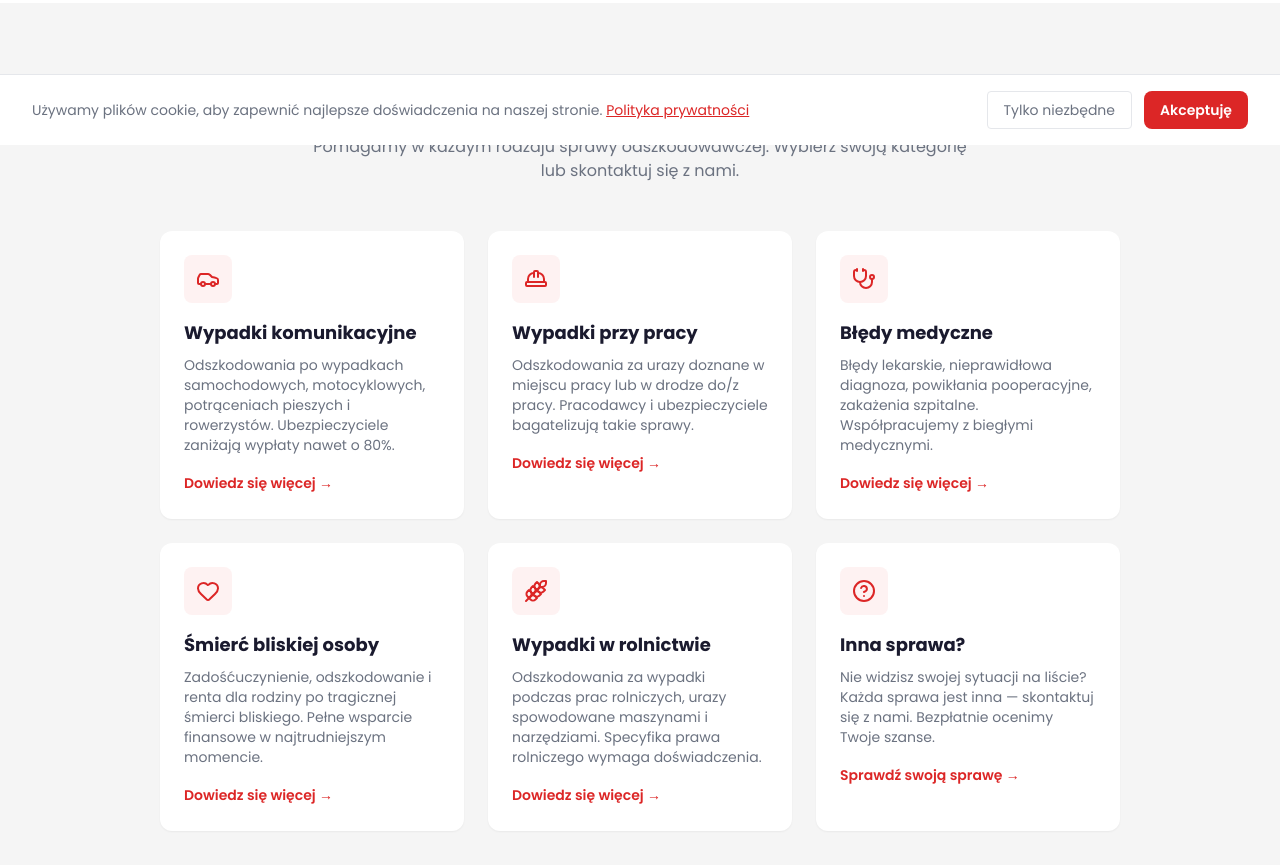
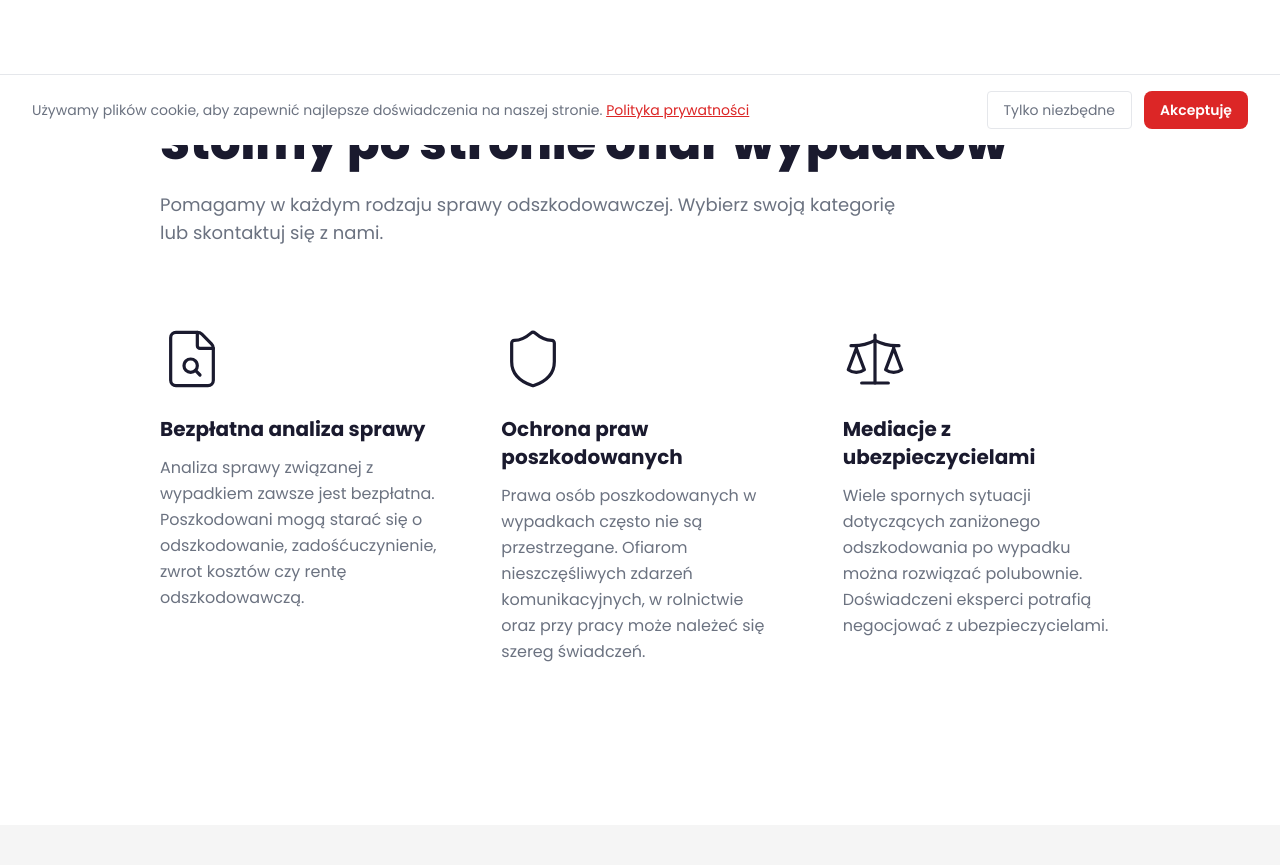
Before and after one commit to Kaban15/szkody, a website: page uslugi.html in a window 1280 px wide. Shown: the part 655-1520 px from the top of the page. Drawn offline with nearby package versions, Linux system fonts and the light colour scheme.

Commit message:
feat: uslugi.html — Votum-style large icons, slide-in cards, bigger text

```diff
--- a/uslugi.html
+++ b/uslugi.html
@@ -142,67 +142,95 @@
             </div>
         </section>
 
-        <!-- SERVICE CARDS 2x3 GRID -->
+        <!-- SECTION HEADING — Votum style -->
+        <section class="bg-white py-16 lg:py-20">
+            <div class="max-w-5xl mx-auto px-4 sm:px-6 lg:px-8">
+                <p class="text-v2-muted text-sm uppercase tracking-widest mb-4">Doświadczenie i skuteczność</p>
+                <h2 class="text-v2-text text-3xl lg:text-5xl font-extrabold leading-tight mb-6">Stoimy po stronie ofiar wypadków</h2>
+                <p class="text-v2-muted text-lg max-w-3xl">Pomagamy w każdym rodzaju sprawy odszkodowawczej. Wybierz swoją kategorię lub skontaktuj się z nami.</p>
+            </div>
+        </section>
+
+        <!-- ICON FEATURES — large icons, 3 columns, Votum style -->
+        <section class="bg-white pb-16 lg:pb-20">
+            <div class="max-w-5xl mx-auto px-4 sm:px-6 lg:px-8">
+                <div class="grid md:grid-cols-3 gap-12 lg:gap-16 mb-20">
+                    <div class="v2-slide-left">
+                        <i data-lucide="file-search" class="w-16 h-16 text-v2-text mb-6 stroke-[1.2]"></i>
+                        <h3 class="text-v2-text font-bold text-xl mb-3">Bezpłatna analiza sprawy</h3>
+                        <p class="text-v2-muted text-base leading-relaxed">Analiza sprawy związanej z wypadkiem zawsze jest bezpłatna. Poszkodowani mogą starać się o odszkodowanie, zadośćuczynienie, zwrot kosztów czy rentę odszkodowawczą.</p>
+                    </div>
+                    <div class="v2-slide-left" style="transition-delay: 0.1s;">
+                        <i data-lucide="shield" class="w-16 h-16 text-v2-text mb-6 stroke-[1.2]"></i>
+                        <h3 class="text-v2-text font-bold text-xl mb-3">Ochrona praw poszkodowanych</h3>
+                        <p class="text-v2-muted text-base leading-relaxed">Prawa osób poszkodowanych w wypadkach często nie są przestrzegane. Ofiarom nieszczęśliwych zdarzeń komunikacyjnych, w rolnictwie oraz przy pracy może należeć się szereg świadczeń.</p>
+                    </div>
+                    <div class="v2-slide-left" style="transition-delay: 0.2s;">
+                        <i data-lucide="scale" class="w-16 h-16 text-v2-text mb-6 stroke-[1.2]"></i>
+                        <h3 class="text-v2-text font-bold text-xl mb-3">Mediacje z ubezpieczycielami</h3>
+                        <p class="text-v2-muted text-base leading-relaxed">Wiele spornych sytuacji dotyczących zaniżonego odszkodowania po wypadku można rozwiązać polubownie. Doświadczeni eksperci potrafią negocjować z ubezpieczycielami.</p>
+                    </div>
+                </div>
+            </div>
+        </section>
+
+        <!-- SERVICE CARDS — 2x3 grid, slide-in animation -->
         <section class="bg-v2-surface py-16 lg:py-20">
-            <div class="max-w-5xl mx-auto px-4 sm:px-6 lg:px-8">
-                <div class="text-center mb-12">
-                    <h2 class="text-v2-text text-2xl lg:text-3xl font-bold mb-4">Nasze usługi</h2>
-                    <p class="text-v2-muted max-w-2xl mx-auto">Pomagamy w każdym rodzaju sprawy odszkodowawczej. Wybierz swoją kategorię lub skontaktuj się z nami.</p>
-                </div>
+            <div class="max-w-6xl mx-auto px-4 sm:px-6 lg:px-8">
                 <div class="grid sm:grid-cols-2 lg:grid-cols-3 gap-6">
                     <!-- Card 1 -->
-                    <div class="bg-white rounded-xl p-6 shadow-sm hover:shadow-md transition-shadow">
-                        <div class="w-12 h-12 bg-red-50 rounded-lg flex items-center justify-center mb-4">
-                            <i data-lucide="car" class="w-6 h-6 text-v2-cta"></i>
+                    <div class="v2-slide-left bg-white rounded-2xl p-8 shadow-sm hover:shadow-lg transition-shadow">
+                        <div class="w-14 h-14 bg-red-50 rounded-xl flex items-center justify-center mb-6">
+                            <i data-lucide="car" class="w-7 h-7 text-v2-cta"></i>
                         </div>
-                        <h3 class="text-v2-text font-bold text-lg mb-2">Wypadki komunikacyjne</h3>
-                        <p class="text-v2-muted text-sm mb-4">Odszkodowania po wypadkach samochodowych, motocyklowych, potrąceniach pieszych i rowerzystów. Ubezpieczyciele zaniżają wypłaty nawet o 80%.</p>
-                        <a href="odszkodowania-komunikacyjne.html" class="text-v2-cta text-sm font-semibold hover:underline">Dowiedz się więcej →</a>
+                        <h3 class="text-v2-text font-bold text-xl mb-3">Wypadki komunikacyjne</h3>
+                        <p class="text-v2-muted text-base leading-relaxed mb-6">Odszkodowania po wypadkach samochodowych, motocyklowych, potrąceniach pieszych i rowerzystów. Ubezpieczyciele zaniżają wypłaty nawet o 80%.</p>
+                        <a href="odszkodowania-komunikacyjne.html" class="text-v2-cta font-semibold hover:underline">Dowiedz się więcej →</a>
                     </div>
                     <!-- Card 2 -->
-                    <div class="bg-white rounded-xl p-6 shadow-sm hover:shadow-md transition-shadow">
-                        <div class="w-12 h-12 bg-red-50 rounded-lg flex items-center justify-center mb-4">
-                            <i data-lucide="hard-hat" class="w-6 h-6 text-v2-cta"></i>
+                    <div class="v2-slide-right bg-white rounded-2xl p-8 shadow-sm hover:shadow-lg transition-shadow">
+                        <div class="w-14 h-14 bg-red-50 rounded-xl flex items-center justify-center mb-6">
+                            <i data-lucide="hard-hat" class="w-7 h-7 text-v2-cta"></i>
                         </div>
-                        <h3 class="text-v2-text font-bold text-lg mb-2">Wypadki przy pracy</h3>
-                        <p class="text-v2-muted text-sm mb-4">Odszkodowania za urazy doznane w miejscu pracy lub w drodze do/z pracy. Pracodawcy i ubezpieczyciele bagatelizują takie sprawy.</p>
-                        <a href="odszkodowania-wypadki-przy-pracy.html" class="text-v2-cta text-sm font-semibold hover:underline">Dowiedz się więcej →</a>
+                        <h3 class="text-v2-text font-bold text-xl mb-3">Wypadki przy pracy</h3>
+                        <p class="text-v2-muted text-base leading-relaxed mb-6">Odszkodowania za urazy doznane w miejscu pracy lub w drodze do/z pracy. Pracodawcy i ubezpieczyciele bagatelizują takie sprawy.</p>
+                        <a href="odszkodowania-wypadki-przy-pracy.html" class="text-v2-cta font-semibold hover:underline">Dowiedz się więcej →</a>
                     </div>
                     <!-- Card 3 -->
-                    <div class="bg-white rounded-xl p-6 shadow-sm hover:shadow-md transition-shadow">
-                        <div class="w-12 h-12 bg-red-50 rounded-lg flex items-center justify-center mb-4">
-                            <i data-lucide="stethoscope" class="w-6 h-6 text-v2-cta"></i>
+                    <div class="v2-slide-left bg-white rounded-2xl p-8 shadow-sm hover:shadow-lg transition-shadow">
+                        <div class="w-14 h-14 bg-red-50 rounded-xl flex items-center justify-center mb-6">
+                            <i data-lucide="stethoscope" class="w-7 h-7 text-v2-cta"></i>
                         </div>
-                        <h3 class="text-v2-text font-bold text-lg mb-2">Błędy medyczne</h3>
-                        <p class="text-v2-muted text-sm mb-4">Błędy lekarskie, nieprawidłowa diagnoza, powikłania pooperacyjne, zakażenia szpitalne. Współpracujemy z biegłymi medycznymi.</p>
-                        <a href="odszkodowania-bledy-medyczne.html" class="text-v2-cta text-sm font-semibold hover:underline">Dowiedz się więcej →</a>
+                        <h3 class="text-v2-text font-bold text-xl mb-3">Błędy medyczne</h3>
+                        <p class="text-v2-muted text-base leading-relaxed mb-6">Błędy lekarskie, nieprawidłowa diagnoza, powikłania pooperacyjne, zakażenia szpitalne. Współpracujemy z biegłymi medycznymi.</p>
+                        <a href="odszkodowania-bledy-medyczne.html" class="text-v2-cta font-semibold hover:underline">Dowiedz się więcej →</a>
                     </div>
                     <!-- Card 4 -->
-                    <div class="bg-white rounded-xl p-6 shadow-sm hover:shadow-md transition-shadow">
-                        <div class="w-12 h-12 bg-red-50 rounded-lg flex items-center justify-center mb-4">
-                            <i data-lucide="heart" class="w-6 h-6 text-v2-cta"></i>
+                    <div class="v2-slide-right bg-white rounded-2xl p-8 shadow-sm hover:shadow-lg transition-shadow">
+                        <div class="w-14 h-14 bg-red-50 rounded-xl flex items-center justify-center mb-6">
+                            <i data-lucide="heart" class="w-7 h-7 text-v2-cta"></i>
                         </div>
-                        <h3 class="text-v2-text font-bold text-lg mb-2">Śmierć bliskiej osoby</h3>
-                        <p class="text-v2-muted text-sm mb-4">Zadośćuczynienie, odszkodowanie i renta dla rodziny po tragicznej śmierci bliskiego. Pełne wsparcie finansowe w najtrudniejszym momencie.</p>
-                        <a href="odszkodowania-smierc-bliskiej-osoby.html" class="text-v2-cta text-sm font-semibold hover:underline">Dowiedz się więcej →</a>
+                        <h3 class="text-v2-text font-bold text-xl mb-3">Śmierć bliskiej osoby</h3>
+                        <p class="text-v2-muted text-base leading-relaxed mb-6">Zadośćuczynienie, odszkodowanie i renta dla rodziny po tragicznej śmierci bliskiego. Pełne wsparcie finansowe w najtrudniejszym momencie.</p>
+                        <a href="odszkodowania-smierc-bliskiej-osoby.html" class="text-v2-cta font-semibold hover:underline">Dowiedz się więcej →</a>
                     </div>
                     <!-- Card 5 -->
-                    <div class="bg-white rounded-xl p-6 shadow-sm hover:shadow-md transition-shadow">
-                        <div class="w-12 h-12 bg-red-50 rounded-lg flex items-center justify-center mb-4">
-                            <i data-lucide="wheat" class="w-6 h-6 text-v2-cta"></i>
+                    <div class="v2-slide-left bg-white rounded-2xl p-8 shadow-sm hover:shadow-lg transition-shadow">
+                        <div class="w-14 h-14 bg-red-50 rounded-xl flex items-center justify-center mb-6">
+                            <i data-lucide="wheat" class="w-7 h-7 text-v2-cta"></i>
                         </div>
-                        <h3 class="text-v2-text font-bold text-lg mb-2">Wypadki w rolnictwie</h3>
-                        <p class="text-v2-muted text-sm mb-4">Odszkodowania za wypadki podczas prac rolniczych, urazy spowodowane maszynami i narzędziami. Specyfika prawa rolniczego wymaga doświadczenia.</p>
-                        <a href="odszkodowania-wypadki-rolnicze.html" class="text-v2-cta text-sm font-semibold hover:underline">Dowiedz się więcej →</a>
+                        <h3 class="text-v2-text font-bold text-xl mb-3">Wypadki w rolnictwie</h3>
+                        <p class="text-v2-muted text-base leading-relaxed mb-6">Odszkodowania za wypadki podczas prac rolniczych, urazy spowodowane maszynami i narzędziami. Specyfika prawa rolniczego wymaga doświadczenia.</p>
+                        <a href="odszkodowania-wypadki-rolnicze.html" class="text-v2-cta font-semibold hover:underline">Dowiedz się więcej →</a>
                     </div>
                     <!-- Card 6 -->
-                    <div class="bg-white rounded-xl p-6 shadow-sm hover:shadow-md transition-shadow">
-                        <div class="w-12 h-12 bg-red-50 rounded-lg flex items-center justify-center mb-4">
-                            <i data-lucide="help-circle" class="w-6 h-6 text-v2-cta"></i>
+                    <div class="v2-slide-right bg-white rounded-2xl p-8 shadow-sm hover:shadow-lg transition-shadow">
+                        <div class="w-14 h-14 bg-red-50 rounded-xl flex items-center justify-center mb-6">
+                            <i data-lucide="help-circle" class="w-7 h-7 text-v2-cta"></i>
                         </div>
-                        <h3 class="text-v2-text font-bold text-lg mb-2">Inna sprawa?</h3>
-                        <p class="text-v2-muted text-sm mb-4">Nie widzisz swojej sytuacji na liście? Każda sprawa jest inna — skontaktuj się z nami. Bezpłatnie ocenimy Twoje szanse.</p>
-                        <a href="/#quiz" class="text-v2-cta text-sm font-semibold hover:underline">Sprawdź swoją sprawę →</a>
+                        <h3 class="text-v2-text font-bold text-xl mb-3">Inna sprawa?</h3>
+                        <p class="text-v2-muted text-base leading-relaxed mb-6">Nie widzisz swojej sytuacji na liście? Każda sprawa jest inna — skontaktuj się z nami. Bezpłatnie ocenimy Twoje szanse.</p>
+                        <a href="#page-contact" class="text-v2-cta font-semibold hover:underline">Sprawdź swoją sprawę →</a>
                     </div>
                 </div>
             </div>
@@ -357,6 +385,21 @@
     <script>
     lucide.createIcons();
     (function() {
+        // Slide-in animation observer
+        var slideEls = document.querySelectorAll('.v2-slide-left, .v2-slide-right');
+        if (slideEls.length) {
+            var obs = new IntersectionObserver(function(entries) {
+                entries.forEach(function(entry) {
+                    if (entry.isIntersecting) {
+                        entry.target.classList.add('visible');
+                        obs.unobserve(entry.target);
+                    }
+                });
+            }, { threshold: 0.15 });
+            slideEls.forEach(function(el) { obs.observe(el); });
+        }
+
+        // Form validation
         window.formValidation.attachLiveValidation('pf-name', window.formValidation.validateName);
         window.formValidation.attachLiveValidation('pf-phone', window.formValidation.validatePhone);
         var form = document.getElementById('pf-form');
```
